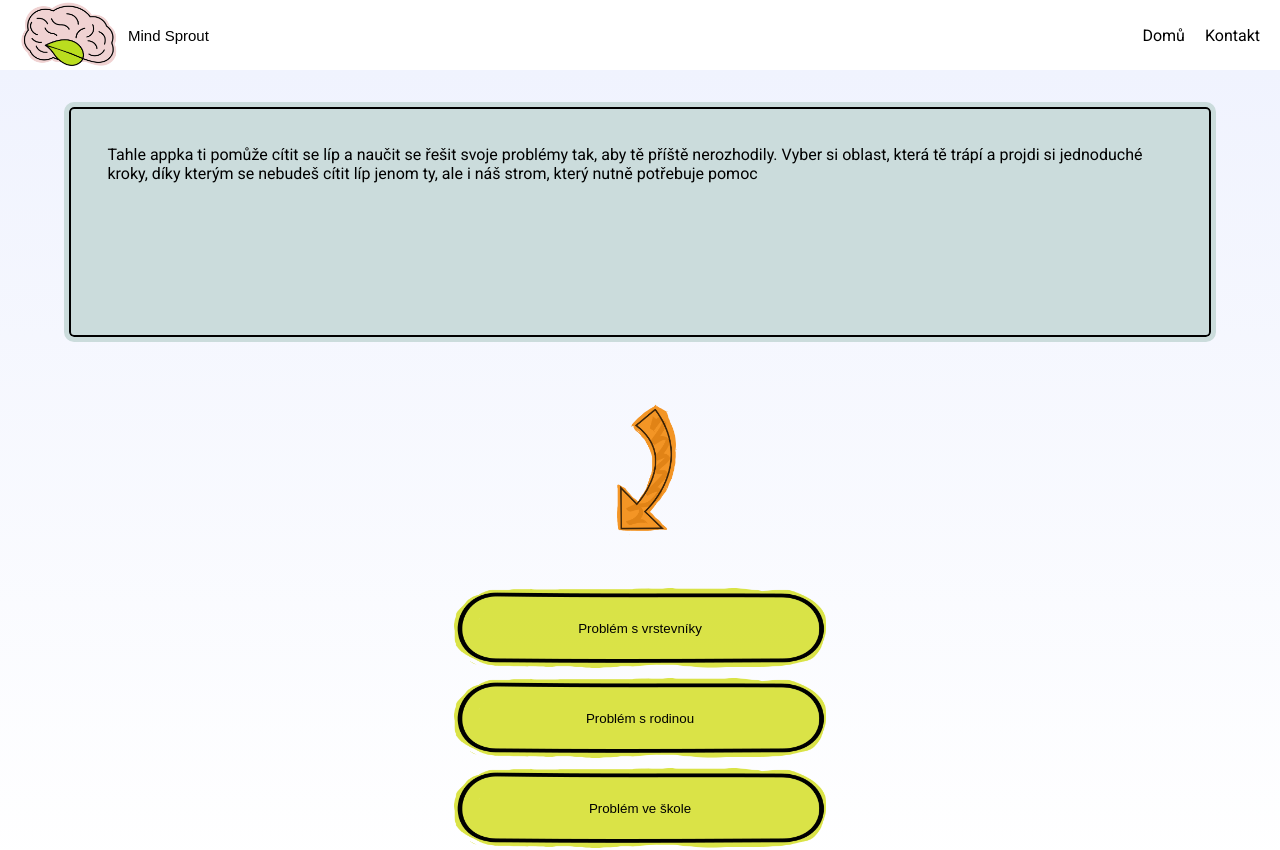
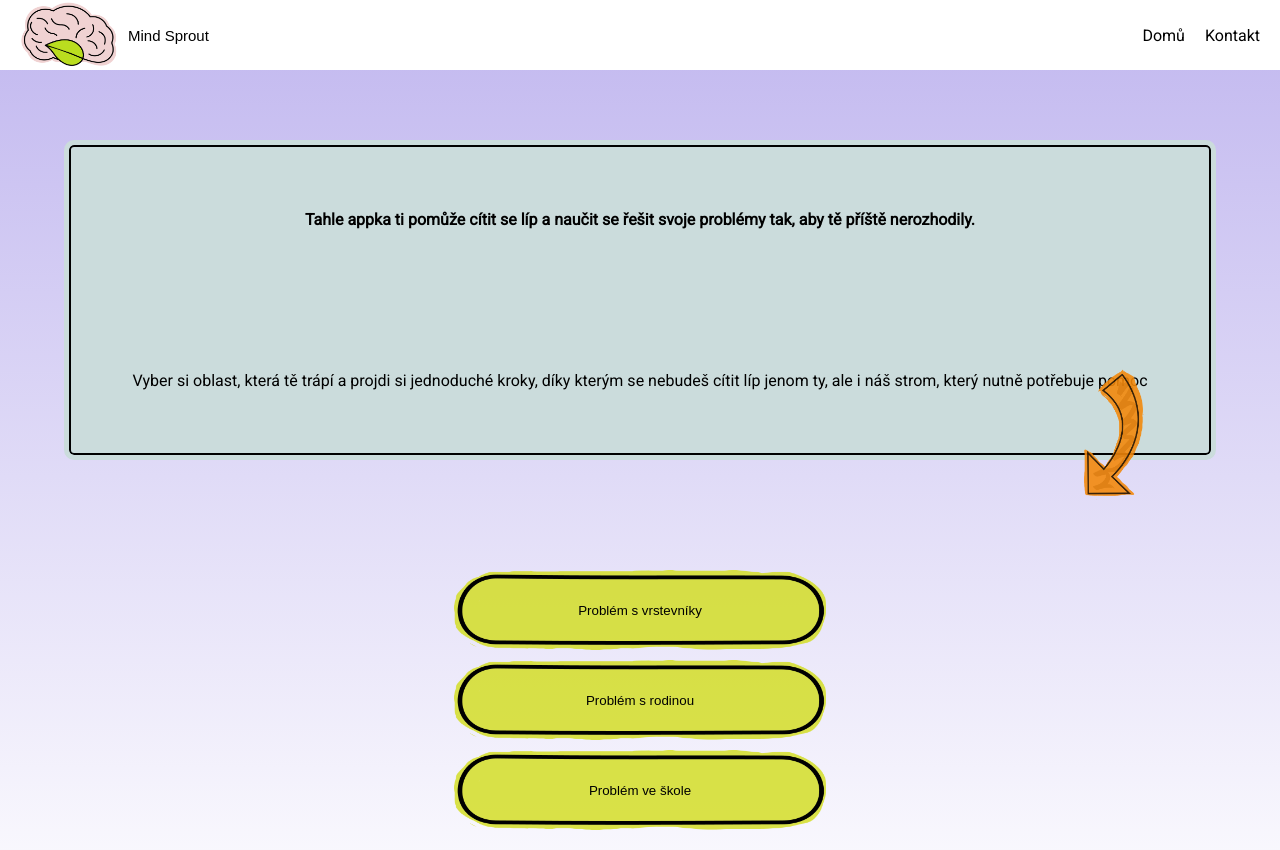
Before and after one commit to MartinaKolarova/MindSprout, a Next.js app: page / in a window 1280 px wide. Shown: the top 850 px of the page. Built offline with nearby package versions, Linux system fonts and the light colour scheme; a web font is replaced by a local one.

Commit message:
background

```diff
--- a/src/components/Footer/Footer.module.css
+++ b/src/components/Footer/Footer.module.css
@@ -1,5 +1,4 @@
 .footer {
-  background-color: #fff;
   color: #333;
   padding: 20px;
   text-align: center;
--- a/src/components/Header/style.module.css
+++ b/src/components/Header/style.module.css
@@ -1,5 +1,4 @@
 .header {
-  position: fixed;
   top: 0;
   width: 100%;
   background-color: white;
--- a/src/components/Tree/Tree.module.css
+++ b/src/components/Tree/Tree.module.css
@@ -1,5 +1,4 @@
 .mainContainer{
     height: 1000px;
-    background: linear-gradient(#f0f3fe, #ffffff);
 
 }
--- a/src/components/TreeNavigation/TreeNavigation.jsx
+++ b/src/components/TreeNavigation/TreeNavigation.jsx
@@ -6,10 +6,16 @@ export const TreeNavigation = ({ onClick }) => {
   return (
     <div className={styles.navContainer}>
       <div className={styles.textContainer}>
-        Tahle appka ti pomůže cítit se líp a naučit se řešit svoje problémy tak,
-        aby tě příště nerozhodily. Vyber si oblast, která tě trápí a projdi si
-        jednoduché kroky, díky kterým se nebudeš cítit líp jenom ty, ale i náš
-        strom, který nutně potřebuje pomoc
+        <p className={styles.introduction}>
+          Tahle appka ti pomůže cítit se líp a naučit se řešit svoje problémy
+          tak, aby tě příště nerozhodily.
+        </p>
+        <br></br> <br></br>
+        <p className={styles.guidance}>
+          Vyber si oblast, která tě trápí a projdi si jednoduché kroky, díky
+          kterým se nebudeš cítit líp jenom ty, ale i náš strom, který nutně
+          potřebuje pomoc
+        </p>
       </div>
       <div className={styles.arrow}></div>
       <div className={styles.buttonsContainer}>
--- a/src/components/TreeNavigation/style.module.css
+++ b/src/components/TreeNavigation/style.module.css
@@ -5,23 +5,34 @@
     flex-direction: column;
     justify-content: space-around;
     align-items: center;
-    background: linear-gradient(#f0f3fe, #ffffff);
 
 }
 
 .textContainer{
     display: flex;
+    flex-direction: column;
+    justify-content: space-around;
+    align-items: center;
+    text-align: center;
     background-color: rgb(203, 220, 220);
     border: 5px solid rgb(203, 220, 220);
     box-shadow: inset 0 0 0 2px black;
     border-radius: 10px;
     margin: 10px;
     width: 90vw;
-    height: 30vh;
+    height: 40vh;
     padding: 3%;
 }
 
+.introduction{
+font-weight: bolder;
+}
+
 .arrow{
+    position: absolute;
+    top: 45vh;
+    right: 10vw;
+
     width: 90px;
     height: 150px;
     background-image: url(./rucnisipky.png) ;
--- a/src/styles/Home.module.css
+++ b/src/styles/Home.module.css
@@ -5,7 +5,7 @@
   align-items: center;
   width: 100vw;
   min-height: 100vh;
-  margin-top: 70px;
+  margin-top: 10px;
 }
 
 .description {
--- a/src/styles/globals.css
+++ b/src/styles/globals.css
@@ -83,17 +83,14 @@ html,
 body {
   max-width: 100vw;
   overflow-x: hidden;
+
 }
 
 body {
   color: rgb(var(--foreground-rgb));
-  background: linear-gradient(
-      to bottom,
-      transparent,
-      rgb(var(--background-end-rgb))
-    )
-    rgb(var(--background-start-rgb));
+  background: linear-gradient(#c1b7ef, #ffffff);
 }
+
 
 a {
   color: inherit;
```
